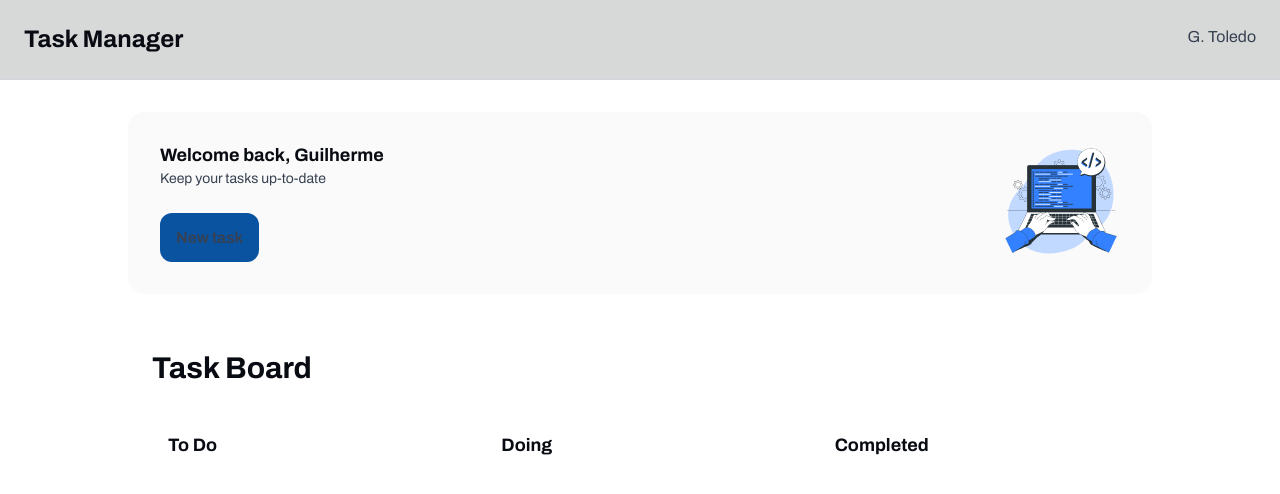
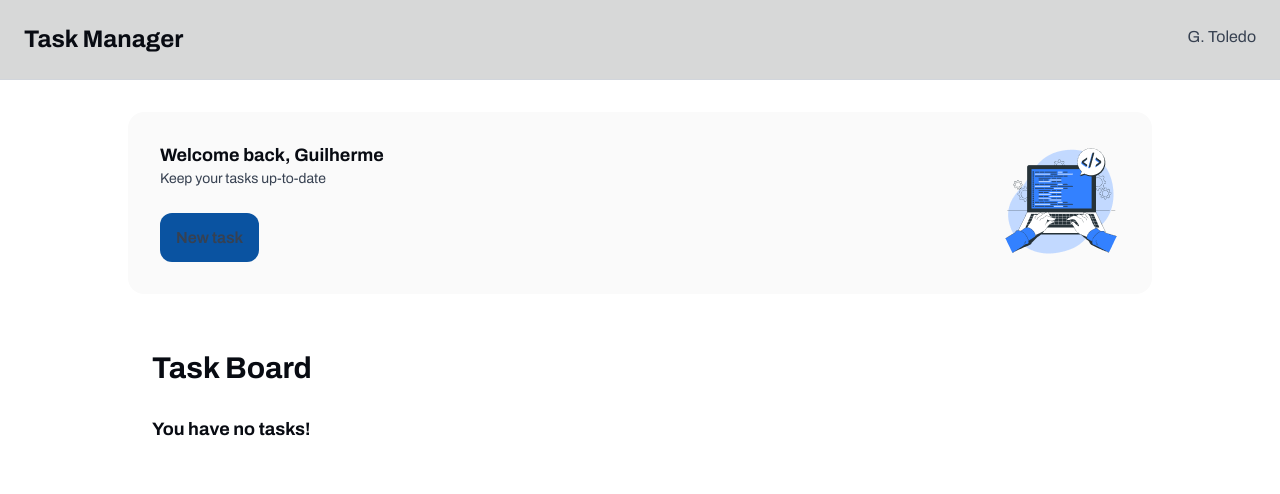
Before and after one commit to totoledao/task-manager-angular, an Angular app: page / in a window 1280 px wide. Shown: the top 494 px of the page. Built offline with nearby package versions, Linux system fonts and the light colour scheme.

Commit message:
Implement task count and empty list

```diff
--- a/src/app/components/tasks-list/tasks-list.html
+++ b/src/app/components/tasks-list/tasks-list.html
@@ -1,6 +1,9 @@
 <div class="container mx-auto p-6">
   <h1 class="text-3xl font-bold mb-8">Task Board</h1>
 
+  @if( tasks().todo.length === 0 && tasks().doing.length === 0 && tasks().completed.length === 0 ){
+  <h3 class="heading-medium mb-2">You have no tasks!</h3>
+  } @else{
   <div class="grid grid-cols-3 gap-6">
     <ng-container
       *ngTemplateOutlet="column; context: { status: 'to do', taskList: tasks().todo }"
@@ -12,12 +15,20 @@
       *ngTemplateOutlet="column; context: { status: 'completed', taskList: tasks().completed }"
     ></ng-container>
   </div>
+  }
 </div>
 
 <!-- Column template -->
 <ng-template #column let-status="status" let-taskList="taskList">
   <div class="p-4">
-    <h2 class="heading-medium mb-4 capitalize">{{ status }}</h2>
+    <div class="flex mb-4 items-center">
+      <h2 class="heading-medium capitalize">{{ status }}</h2>
+      <h2
+        class="heading-medium ml-8 w-10 h-10 flex items-center justify-center bg-accent-brand text-white rounded-full"
+      >
+        {{ taskList.length }}
+      </h2>
+    </div>
     <div class="space-y-3">
       @for (task of taskList; track task) {
       <ng-container *ngTemplateOutlet="taskCard; context: { $implicit: task }"></ng-container>
```
